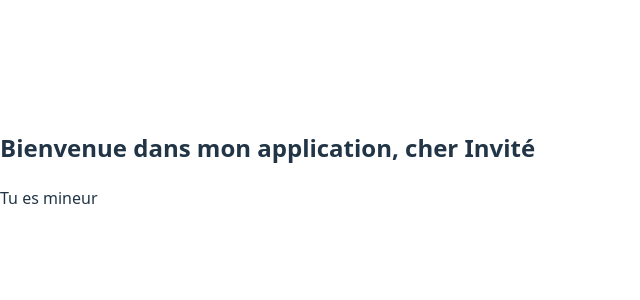
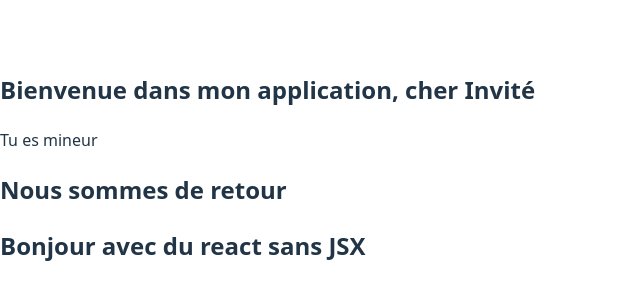
Before and after one commit to Chadrac-WAKOMYA/react-nextjs-leaarning, a React (Vite) app: page / in a window 1280 px wide. Shown: the part 232-532 px from the top of the page, without its empty margins (0-640 px from the left). Built offline with nearby package versions, Linux system fonts and the light colour scheme.

Commit message:
React sans jsx done

```diff
--- a/src/main.tsx
+++ b/src/main.tsx
@@ -1,8 +1,10 @@
 import { createRoot } from 'react-dom/client'
 import './index.css'
+import React from 'react';
 
 const nom: string = "Chadrac";
 const age: number = 12;
+
 const Welcome = () => {
   return (
     <>
@@ -12,6 +14,8 @@ const Welcome = () => {
   );
 };
 
+const h2 = React.createElement('h2', null, 'Bonjour avec du react sans JSX');
+
 const Test = () => {
   return (<h2>Nous sommes de retour</h2>);
 }
@@ -19,5 +23,7 @@ const Test = () => {
 createRoot(document.getElementById('root')!).render(
   <>
     <Welcome />
+    <Test />
+    {h2}
   </>
 )
```
